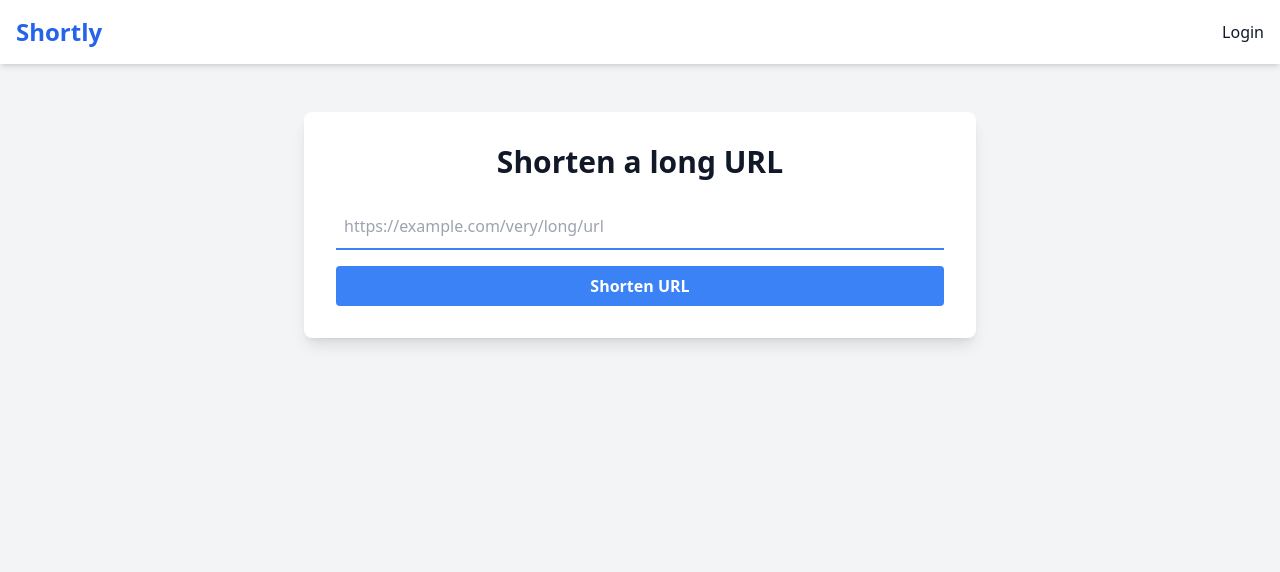
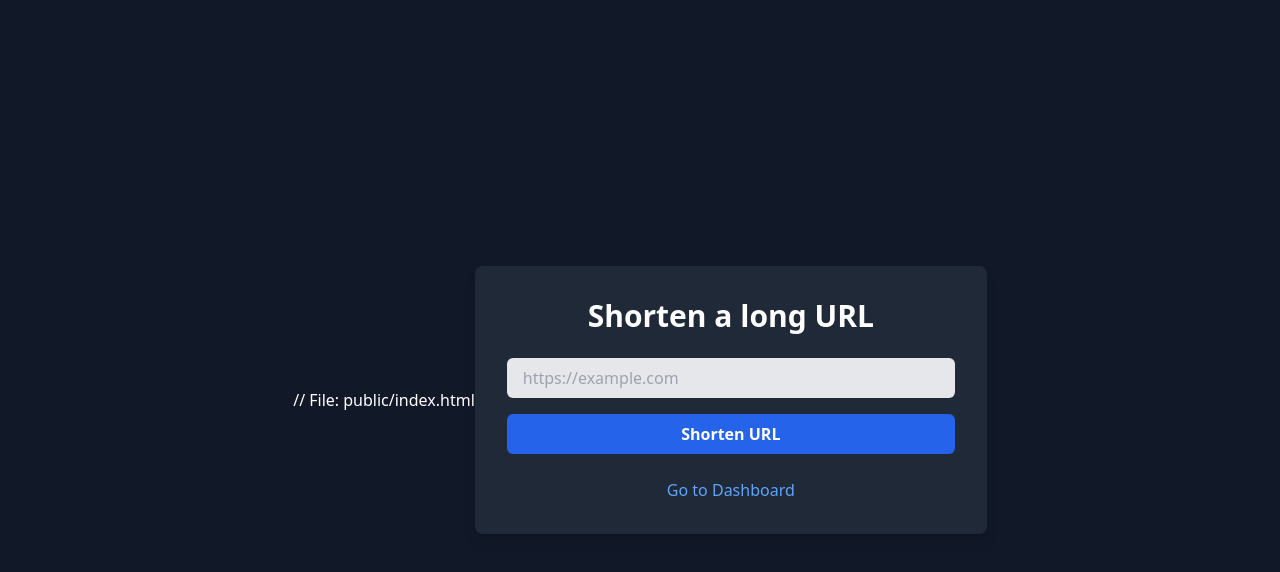
Before and after one commit to akshaychand08/url-shortener, a website: page public/index.html in a window 1280 px wide. Drawn offline with nearby package versions, Linux system fonts and the light colour scheme.

Commit message:
Update index.html

```diff
--- a/public/index.html
+++ b/public/index.html
@@ -1,69 +1,36 @@
+// File: public/index.html
 <!DOCTYPE html>
-<html lang="en" class="light">
+<html lang="en">
 <head>
     <meta charset="UTF-8">
     <meta name="viewport" content="width=device-width, initial-scale=1.0">
-    <title>Shortly - Modern URL Shortener</title>
+    <title>Shortly - URL Shortener</title>
     <script src="https://cdn.tailwindcss.com"></script>
-    <link rel="stylesheet" href="/css/style.css">
 </head>
-<body class="bg-gray-100 dark:bg-gray-900 text-gray-900 dark:text-gray-100 transition-colors">
+<body class="bg-gray-900 text-white flex justify-center items-center min-h-screen">
 
-    <header class="p-4 shadow-md bg-white dark:bg-gray-800">
-        <nav class="container mx-auto flex justify-between items-center">
-            <a href="/" class="text-2xl font-bold text-blue-600 dark:text-blue-400">Shortly</a>
-            <div class="flex items-center space-x-4">
-                <a href="/dashboard" id="dashboard-link" class="hidden hover:text-blue-500">Dashboard</a>
-                <a href="#" id="login-link" class="hover:text-blue-500">Login</a>
-                <a href="#" id="logout-link" class="hidden hover:text-blue-500">Logout</a>
-            </div>
-        </nav>
-    </header>
+    <div class="w-full max-w-lg p-8 space-y-6 bg-gray-800 rounded-lg shadow-lg">
+        <h1 class="text-3xl font-bold text-center">Shorten a long URL</h1>
+        <form id="shorten-form">
+            <input class="w-full px-4 py-2 mb-4 text-gray-900 bg-gray-200 rounded-md focus:outline-none focus:ring-2 focus:ring-blue-500" type="url" id="originalUrl" placeholder="https://example.com" required>
+            <button class="w-full px-4 py-2 font-bold text-white bg-blue-600 rounded-md hover:bg-blue-700" type="submit">
+                Shorten URL
+            </button>
+        </form>
 
-    <main class="container mx-auto p-4 mt-8">
-        <div class="max-w-2xl mx-auto bg-white dark:bg-gray-800 p-8 rounded-lg shadow-lg">
-            <h1 class="text-3xl font-bold text-center mb-6">Shorten a long URL</h1>
-            <form id="shorten-form">
-                <div class="flex items-center border-b-2 border-blue-500 py-2 mb-4">
-                    <input class="appearance-none bg-transparent border-none w-full text-gray-700 dark:text-gray-200 mr-3 py-1 px-2 leading-tight focus:outline-none" type="url" id="originalUrl" placeholder="https://example.com/very/long/url" required>
-                </div>
-                <button class="w-full bg-blue-500 hover:bg-blue-700 text-white font-bold py-2 px-4 rounded focus:outline-none focus:shadow-outline" type="submit">
-                    Shorten URL
-                </button>
-            </form>
-
-            <div id="result-area" class="hidden mt-6 text-center">
-                <p class="mb-2">Your shortened URL:</p>
-                <div class="flex justify-center items-center bg-gray-100 dark:bg-gray-700 p-2 rounded">
-                    <a id="short-url" href="#" target="_blank" class="text-blue-600 dark:text-blue-400 font-mono"></a>
-                    <button id="copy-btn" class="ml-4 bg-gray-300 dark:bg-gray-600 p-2 rounded">Copy</button>
-                </div>
+        <div id="result-area" style="display: none;" class="mt-6 text-center">
+            <p class="mb-2">Your shortened URL:</p>
+            <div class="flex justify-center items-center bg-gray-700 p-2 rounded">
+                <a id="short-url" href="#" target="_blank" class="text-blue-400 font-mono"></a>
+                <button id="copy-btn" class="ml-4 bg-gray-600 p-2 rounded">Copy</button>
             </div>
         </div>
-    </main>
 
-    <div id="auth-modal" class="hidden fixed inset-0 bg-black bg-opacity-50 flex items-center justify-center">
-        <div class="bg-white dark:bg-gray-800 p-8 rounded-lg shadow-xl w-full max-w-sm">
-            <h2 id="modal-title" class="text-2xl font-bold mb-6 text-center">Login</h2>
-            <form id="auth-form">
-                <input id="auth-name" class="hidden appearance-none bg-gray-200 dark:bg-gray-700 border rounded w-full py-2 px-3 mb-4" type="text" placeholder="Name">
-                <input id="auth-email" class="appearance-none bg-gray-200 dark:bg-gray-700 border rounded w-full py-2 px-3 mb-4" type="email" placeholder="Email" required>
-                <input id="auth-password" class="appearance-none bg-gray-200 dark:bg-gray-700 border rounded w-full py-2 px-3 mb-4" type="password" placeholder="Password" required>
-                <button type="submit" class="w-full bg-blue-500 hover:bg-blue-700 text-white font-bold py-2 px-4 rounded">Submit</button>
-            </form>
-            <p class="text-center mt-4 text-sm">
-                <span id="login-text">Don't have an account? <a href="#" id="show-signup" class="text-blue-500">Sign Up</a></span>
-                <span id="signup-text" class="hidden">Already have an account? <a href="#" id="show-login" class="text-blue-500">Login</a></span>
-            </p>
-            <button id="close-modal-btn" class="absolute top-4 right-4 text-xl">&times;</button>
+        <div class="text-center mt-4">
+            <a href="/dashboard" class="text-blue-400 hover:underline">Go to Dashboard</a>
         </div>
     </div>
 
-    <div id="toast" class="hidden fixed bottom-5 right-5 bg-green-500 text-white py-2 px-4 rounded-lg shadow-lg">
-        <p id="toast-message"></p>
-    </div>
-
-    <script src="/js/auth.js"></script>
     <script src="/js/app.js"></script>
 </body>
 </html>
```
